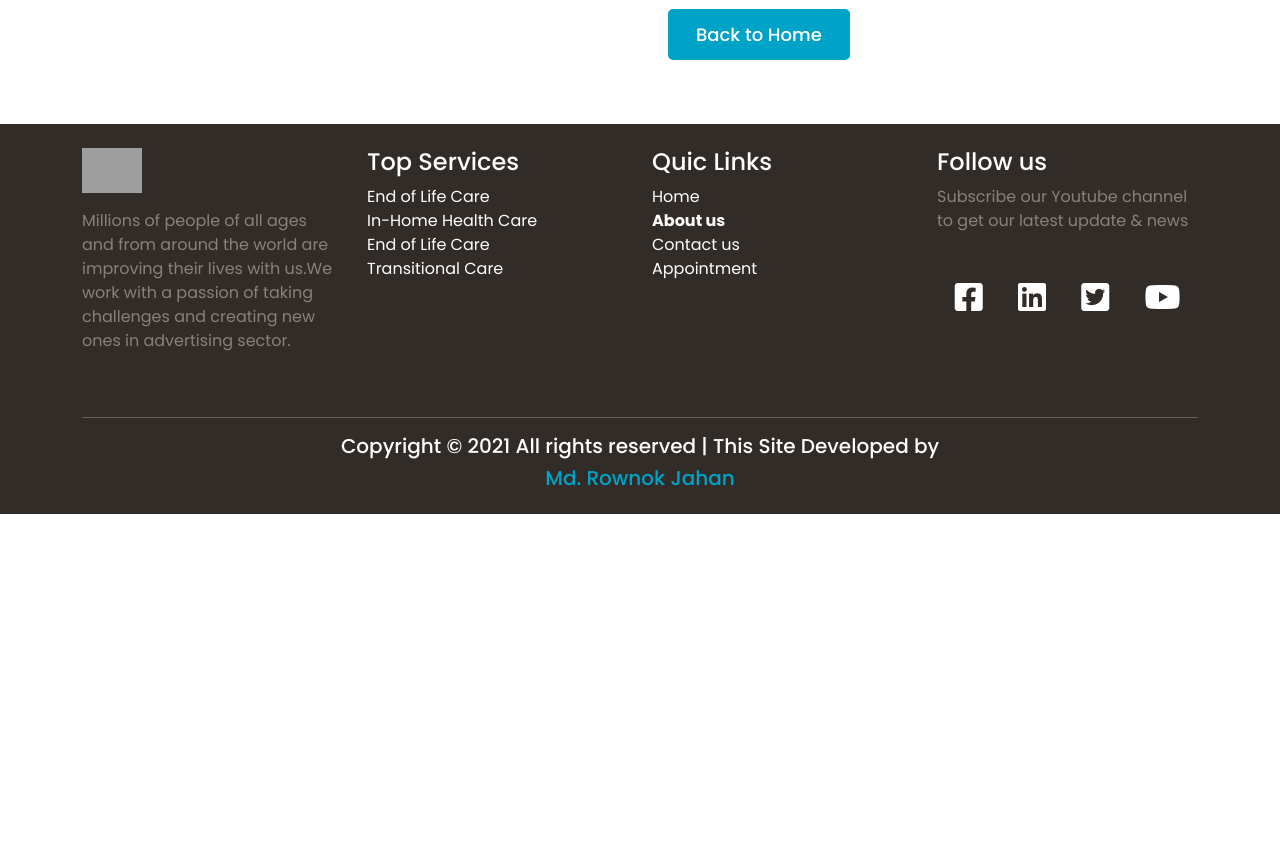
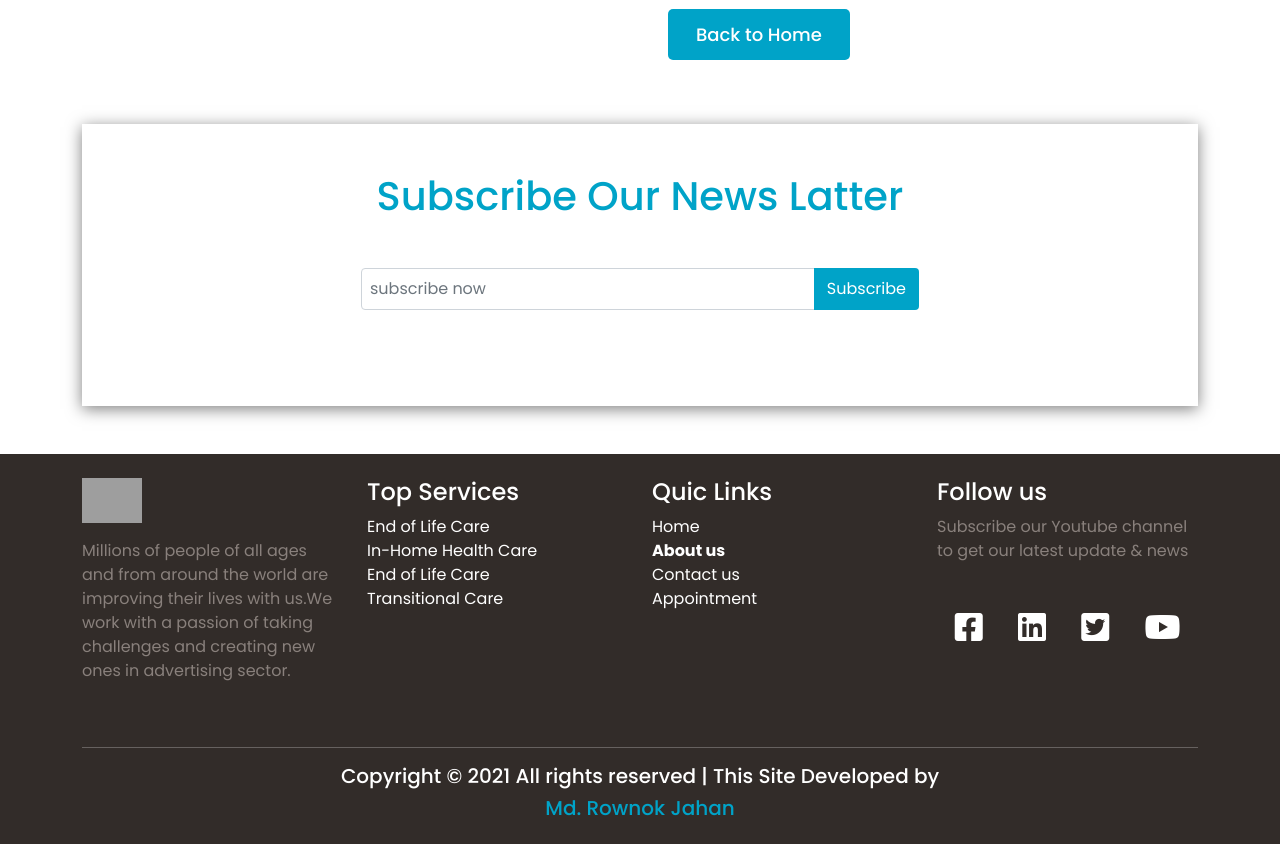
Before and after one commit to Programming-Hero-Web-Course3/healthcare-related-website-rownok420, a React (Create React App) app: page /about in a window 1280 px wide. Shown: the part 780-1624 px from the top of the page. Before the commit the page ends 1294 px from the top, so only its background shows below. Built offline with nearby package versions, Linux system fonts and the light colour scheme; no server answers; grey boxes are pictures that could not be loaded.

Commit message:
added subscibe section

```diff
--- a/src/Pages/About/About/About.js
+++ b/src/Pages/About/About/About.js
@@ -2,6 +2,7 @@ import React from 'react';
 import { Col, Container, Row } from 'react-bootstrap';
 import { Link } from 'react-router-dom';
 import img from '../../../images/about.jpg'
+import Subscribe from '../Subscribe/Subscribe';
 import './About.css'
 
 const About = () => {
@@ -98,6 +99,7 @@ const About = () => {
                         </div>
                     </Col>
                 </Row>
+                <Subscribe />
             </Container>
         </div>
     );
--- /dev/null
+++ b/src/Pages/About/Subscribe/Subscribe.css
@@ -0,0 +1,3 @@
+.button-color{
+    background-color: #00a3c8;
+}
--- /dev/null
+++ b/src/Pages/About/Subscribe/Subscribe.js
@@ -0,0 +1,30 @@
+import React from "react";
+import { FormControl, InputGroup} from "react-bootstrap";
+import './Subscribe.css'
+
+const Subscribe = () => {
+    return (
+        <div className='my-5'>
+            <div className="text-center py-5 card-style">
+                <div>
+                    <h1 style={{color: "#00a3c8"}}>Subscribe Our News Latter</h1>
+                </div>
+                <div className='w-50 mx-auto my-5 form-style'>
+                    <InputGroup className="mb-3">
+                        <FormControl
+                            placeholder="subscribe now"
+                            aria-label="Recipient's username"
+                            aria-describedby="basic-addon2"
+                            className='p-2'
+                        />
+                        <button className='btn text-white button-color' id="button-addon2">
+                            Subscribe
+                        </button>
+                    </InputGroup>
+                </div>
+            </div>
+        </div>
+    );
+};
+
+export default Subscribe;
```
